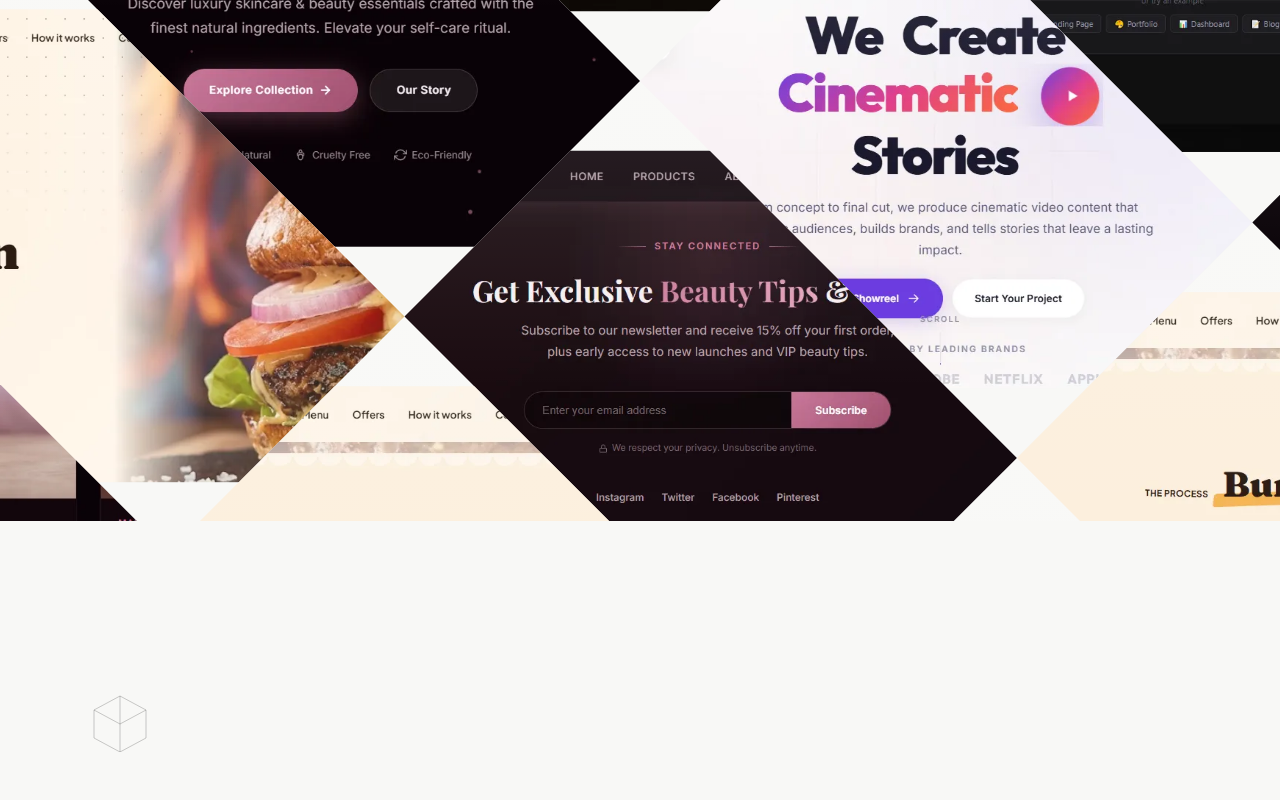
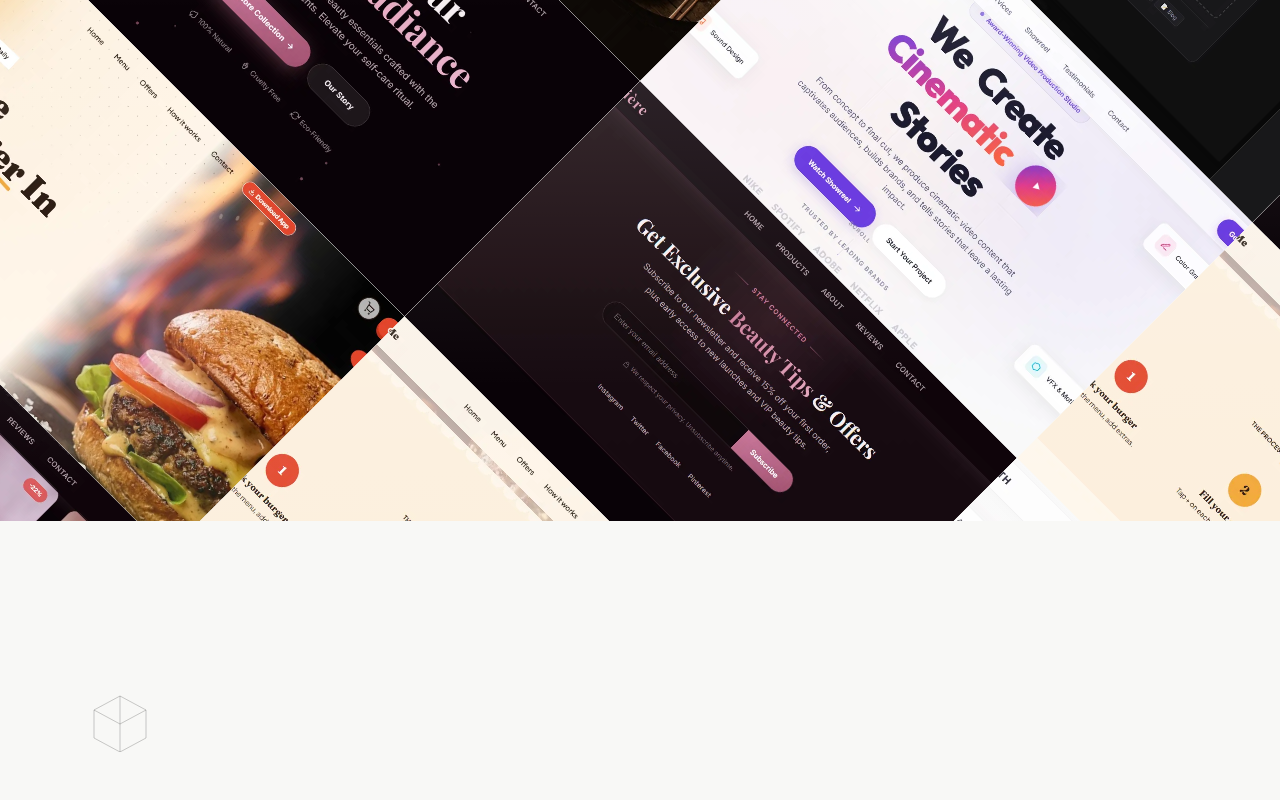
Before and after one commit to Emmzain/Portfolio-w, a Next.js app: page / in a window 1280 px wide. Shown: the part 2300-3100 px from the top of the page. Built offline with nearby package versions, Linux system fonts and the light colour scheme; a web font is replaced by a local one.

Commit message:
Revert image counter-rotation inside diamond grid

```diff
--- a/src/app/globals.css
+++ b/src/app/globals.css
@@ -1808,11 +1808,10 @@ img {
     justify-content: center;
     text-align: center;
     transition: transform 0.6s cubic-bezier(0.25, 1, 0.5, 1);
-    transform: rotate(-45deg) scale(1.42);
 }
 
 .d-tile:hover .d-tile-inner {
-    transform: rotate(-45deg) scale(1.55);
+    transform: scale(1.08);
 }
 
 /* Responsive adjustments for services section */
```
